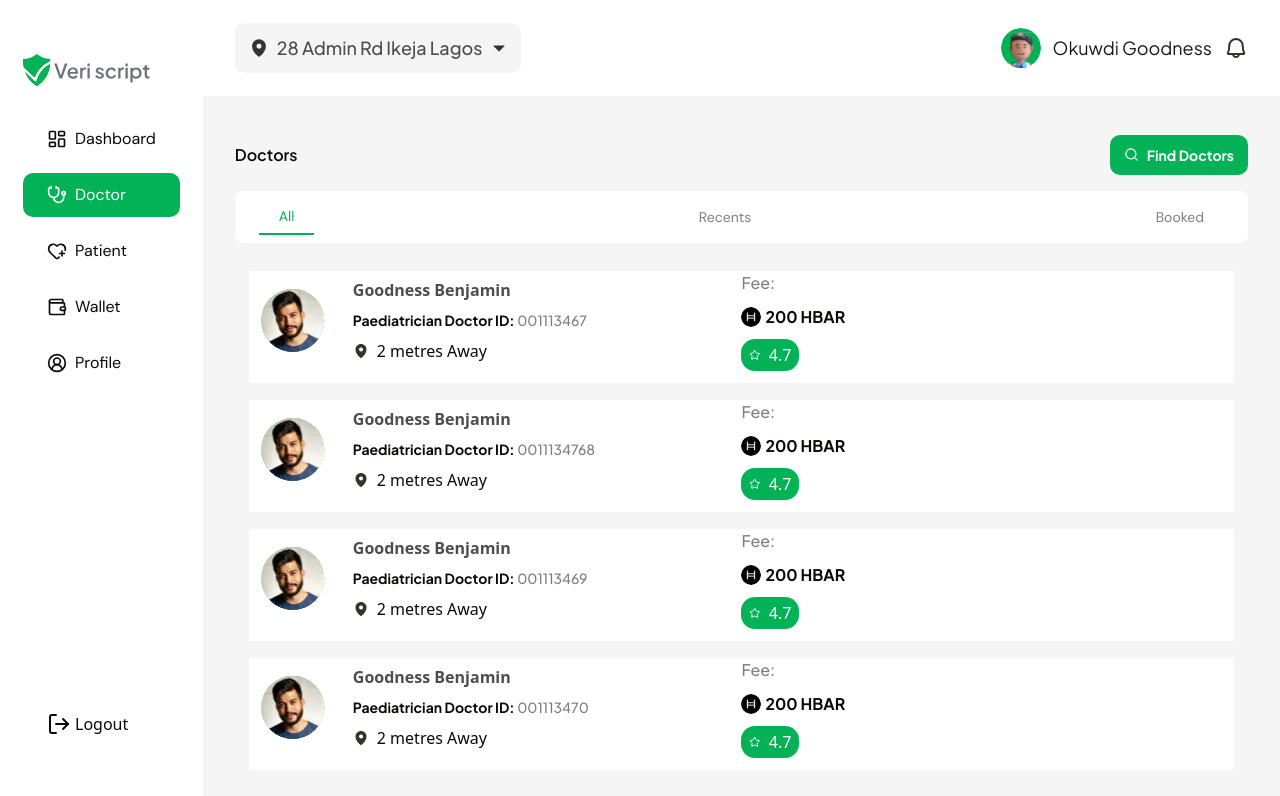
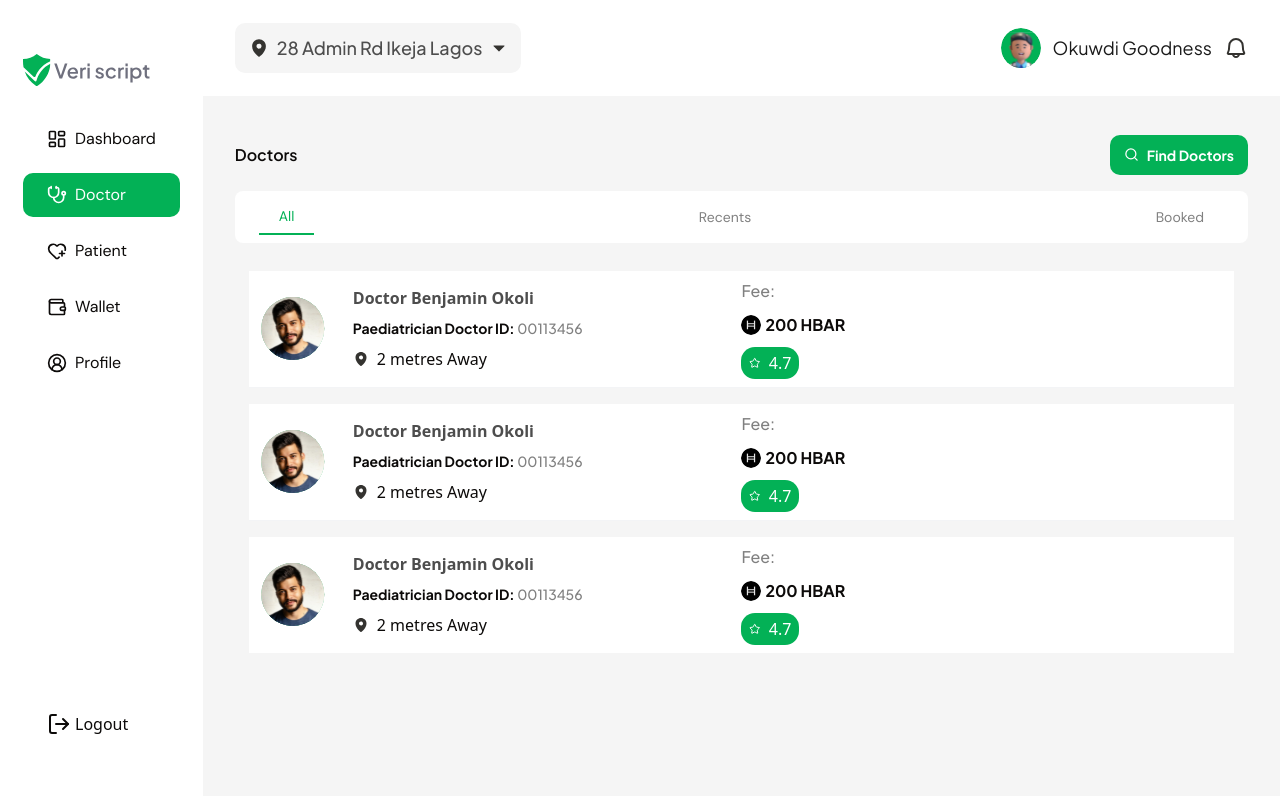
Before and after one commit to Marvyeddy/veriscript, a Next.js app: page /dashboard/doctor in a window 1280 px wide. Shown: the top 796 px of the page. Built offline with nearby package versions, Linux system fonts and the light colour scheme.

Commit message:
editing the tab and doctors page

```diff
--- a/app/dashboard/doctor/page.tsx
+++ b/app/dashboard/doctor/page.tsx
@@ -1,43 +1,72 @@
+"use client";
+
 import { Search } from "lucide-react";
 import TabBar from "@/components/common/TabBar";
+import { useState } from "react";
 import Image from "next/image";
 import doctor_hero from "@/public/assets/doctorPictor.svg";
 import Map from "@/public/assets/MapPin.svg";
 import hbar_bar from "@/public/assets/hbar_dark.svg";
 import Button from "@/components/ui/Button";
+import { MoveDownRight } from "lucide-react";
 
 import { Star } from "lucide-react";
 const DoctorPage = () => {
-  const data = [
+  const [activeTab, setActiveTab] = useState<string>("All");
+
+  // doctor data state so we can update bookings
+  const [doctors, setDoctors] = useState([
     {
-      Image: doctor_hero,
-      name: "Goodness Benjamin",
-      id: "001113467",
-      distance: "2 metres Away ",
-      Amount: "200 HBAR",
+      id: 1,
+      image: doctor_hero,
+      name: "Doctor Benjamin Okoli",
+      type: "Paediatrician",
+      doctorId: "00113456",
+      fee: "200 HBAR",
+      rating: 4.7,
+      distance: "2 metres Away",
+      isBooked: false,
     },
     {
-      Image: doctor_hero,
-      name: "Goodness Benjamin",
-      id: "0011134768",
-      distance: "2 metres Away ",
-      Amount: "200 HBAR",
+      id: 2,
+      image: doctor_hero,
+      name: "Doctor Benjamin Okoli",
+      type: "Paediatrician",
+      doctorId: "00113456",
+      fee: "200 HBAR",
+      rating: 4.7,
+      distance: "2 metres Away",
+      isBooked: false,
     },
     {
-      Image: doctor_hero,
-      name: "Goodness Benjamin",
-      id: "001113469",
-      distance: "2 metres Away ",
-      Amount: "200 HBAR",
+      id: 3,
+      image: doctor_hero,
+      name: "Doctor Benjamin Okoli",
+      type: "Paediatrician",
+      doctorId: "00113456",
+      fee: "200 HBAR",
+      rating: 4.7,
+      distance: "2 metres Away",
+      isBooked: false,
     },
-    {
-      Image: doctor_hero,
-      name: "Goodness Benjamin",
-      id: "001113470",
-      distance: "2 metres Away ",
-      Amount: "200 HBAR",
-    },
-  ];
+  ]);
+
+  // handle booking (toggle booked state)
+  const handleBookDoctor = (id: number) => {
+    setDoctors((prev) =>
+      prev.map((doc) =>
+        doc.id === id ? { ...doc, isBooked: !doc.isBooked } : doc
+      )
+    );
+  };
+
+  // filter doctors based on tab
+  const filteredDoctors =
+    activeTab === "All"
+      ? doctors
+      : activeTab === "Booked"
+      ? doctors.filter((doc) => doc.isBooked)
+      : doctors.filter((doc) => !doc.isBooked); // "Recents" shows unbooked
 
   return (
     <div className=" px-4 sm:px-6 lg:px-[32px] py-4 sm:py-6 lg:py-[31px]">
@@ -53,31 +82,35 @@ const DoctorPage = () => {
       </div>
 
       {/* tabar */}
-      <TabBar />
+      <TabBar activeTab={activeTab} setActiveTab={setActiveTab} />
+
       {/* doctors online  */}
-      <div className="h-[125px] py-5 px-3.5 rounded-lg w-full flex flex-col gap-4">
-        {data.map((item) => (
+      <div className="min-h-screen lg:py-5 px-3.5 rounded-lg w-full flex flex-col gap-4 ">
+        {filteredDoctors.map((item) => (
           <div
             key={item.id}
-            className="w-full flex items-center justify-between border-b border-gray-100 last:border-none pb-3  bg-white px-3"
+            onClick={() => handleBookDoctor(item.id)}
+            className=" relative w-full flex md:flex-row flex-col items-center justify-between border-b border-gray-100 last:border-none pb-3  bg-white px-3 py-5 md:py-2 gap-4 md:gap-0"
           >
             {/* Left side: Doctor info */}
-            <div className="flex items-center gap-7 w-1/2">
+            <div className="flex items-center lg:gap-7 lg:w-1/2 w-full gap-2 ">
               <div>
                 <Image
-                  src={item.Image}
+                  src={item.image}
                   alt="doctor_hero"
                   width={64}
                   height={64}
                 />
               </div>
 
-              <div className="flex flex-col gap-2.5">
+              <div className="flex flex-col lg:gap-2.5 gap-0">
                 <h1 className="font-semibold text-[#4D4D4D]">{item.name}</h1>
 
                 <h2 className="font-bold text-sm font-jakarta leading-tight">
                   Paediatrician Doctor ID:{" "}
-                  <span className="font-medium text-[#808080]">{item.id}</span>
+                  <span className="font-medium text-[#808080]">
+                    {item.doctorId}
+                  </span>
                 </h2>
 
                 <div className="flex items-center gap-2">
@@ -88,21 +121,33 @@ const DoctorPage = () => {
             </div>
 
             {/* Right side: Fee & Rating */}
-            <div className="w-1/2 flex flex-col gap-2.5 items-start">
+            <div className="w-1/2 flex flex-col gap-0  md:gap-2.5 items-start">
               <h1 className="text-[#808080] font-medium font-jakarta">Fee:</h1>
 
               <div className="flex items-center gap-1">
                 <Image src={hbar_bar} alt="hbar_bar" width={20} height={20} />
-                <h2 className="font-jakarta font-bold">{item.Amount}</h2>
+                <h2 className="font-jakarta font-bold">{item.fee}</h2>
               </div>
 
               <div className="text-white py-1 px-2 rounded-xl bg-[#03B156] w-[58px] flex items-center gap-2">
                 <Star size={14} /> 4.7
               </div>
             </div>
+            {/* doctor is booked for an appointment  */}
+
+            {item.isBooked && (
+              <div>
+                <div className="absolute top-1/2  right-8 text-black border-2 border-[#03B156] ">
+                  <MoveDownRight size={25} />
+                </div>
+              </div>
+            )}
           </div>
         ))}
       </div>
+      {filteredDoctors.length === 0 && (
+        <div className="text-center">no doctor online</div>
+      )}
     </div>
   );
 };
--- a/components/common/TabBar.tsx
+++ b/components/common/TabBar.tsx
@@ -1,36 +1,23 @@
 "use client";
-import React, { useState } from "react";
 
-export default function TabBar() {
-  const [activeTab, setActTab] = useState<string>("All");
-
+interface TabBarProps {
+  activeTab: string;
+  setActiveTab: (tab: string) => void;
+}
+export default function TabBar({ activeTab, setActiveTab }: TabBarProps) {
   const active = "text-[#03B156] border-b-2 border-[#03B156]";
-  const TableLink = [
-    {
-      text: "All",
-      href: "data",
-    },
-    {
-      text: "Recents",
-      href: "/recent",
-    },
-
-    {
-      text: "Booked",
-      href: "/book",
-    },
-  ];
+  const TableLink = ["All", "Recents", "Booked"];
   return (
-    <div className="bg-white rounded-[8px] px-2 sm:px-4 lg:px-6 py-2 flex flex-wrap justify-center sm:justify-between items-center gap-1 sm:gap-2 mb-3 sm:mb-2 overflow-x-auto mt-2">
+    <div className="bg-white rounded-[8px] px-2 sm:px-4 lg:px-6 py-2 flex flex-wrap justify-between items-center gap-1 sm:gap-2 mb-3 sm:mb-2 overflow-x-auto mt-2">
       {TableLink.map((tab, idx) => (
         <button
           key={idx}
-          onClick={() => setActTab(tab.text)}
+          onClick={() => setActiveTab(tab)}
           className={`px-3 sm:px-[20px] py-2 sm:py-[7px] font-sans text-xs sm:text-sm whitespace-nowrap ${
-            activeTab === tab.text ? active : "text-[#808080]"
+            activeTab === tab ? active : "text-[#808080]"
           }`}
         >
-          {tab.text}
+          {tab}
         </button>
       ))}
     </div>
```
